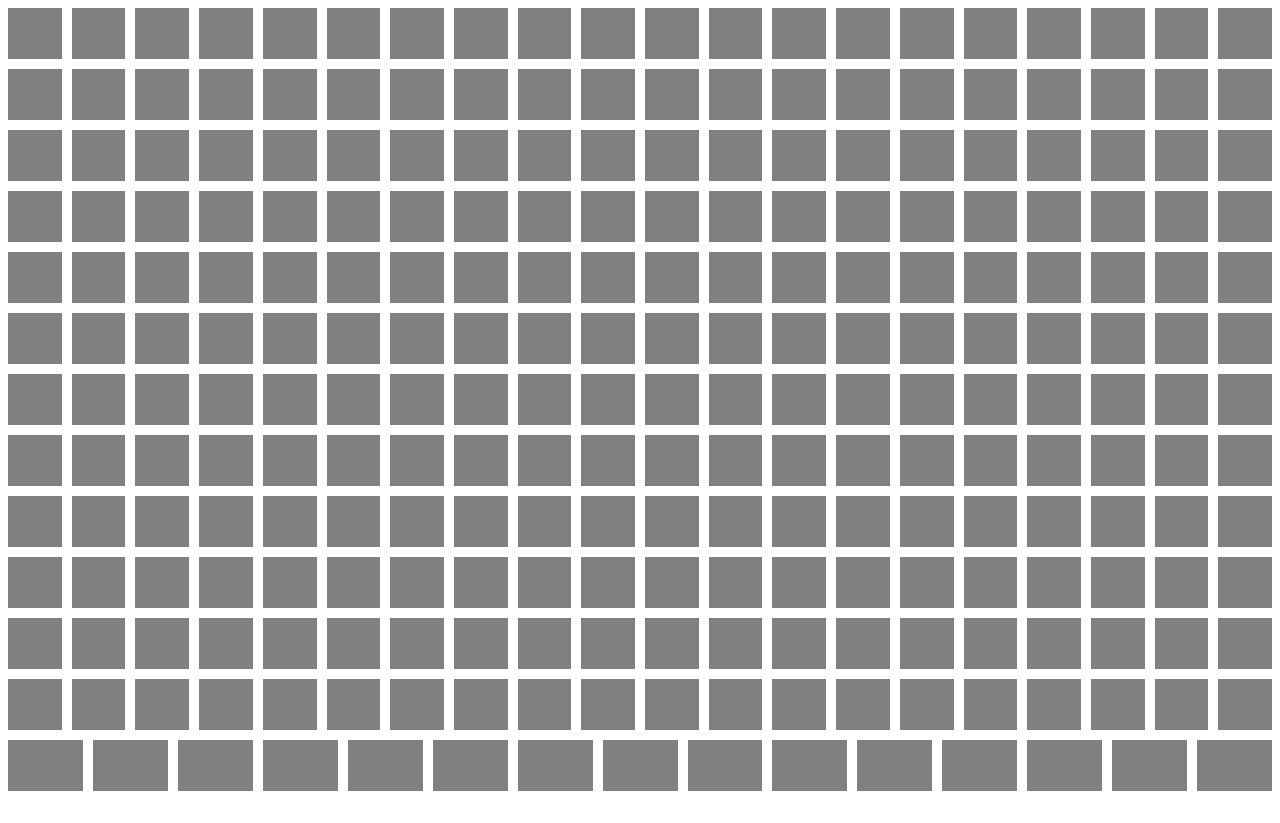
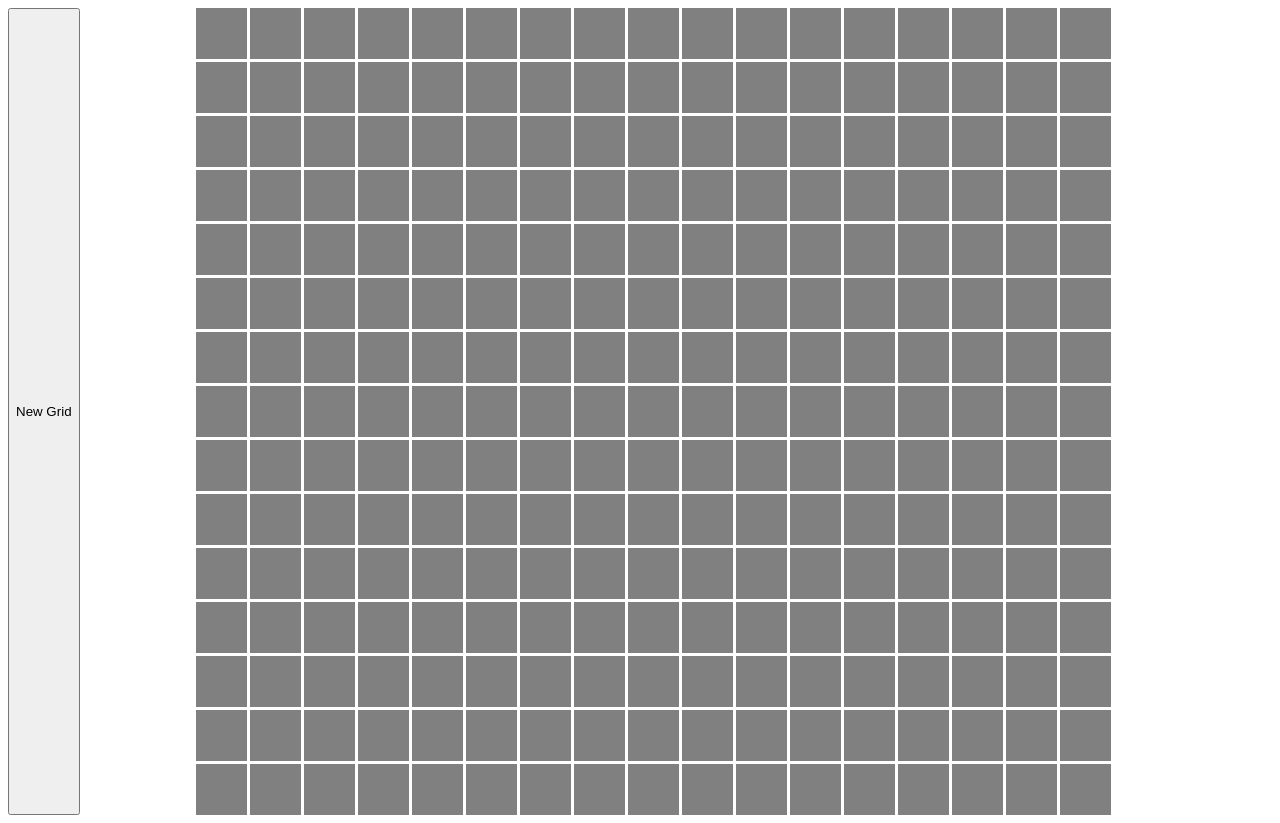
Before and after one commit to Sivasankar300/etch-a-sketch, a plain HTML site: page index.html in a window 1280 px wide. Before the commit the page ends 800 px from the top, so only its background shows below. Drawn offline with Linux system fonts and the light colour scheme.

Commit message:
(Build) Added a button to remove the existing divs

```diff
--- a/index.css
+++ b/index.css
@@ -1,18 +1,23 @@
 .divs {
-  flex-wrap: wrap;
   width: 51px;
   height: 51px;
-  display: flex;
-  flex: auto;
   background-color: gray;
 }
 
 #container {
   display: flex;
   flex-wrap: wrap;
-  gap: 10px;
+  gap: 3px;
+  width: 960px;
+  height: 450 px;
+  margin:auto;
+
 }
 
 .black{
   background-color: black;
 }
+
+body{
+  display:flex;
+}
--- a/index.html
+++ b/index.html
@@ -8,6 +8,9 @@
   <body>
     <script src="index.js" defer></script>
 
-    <div id="container"></div>
+    <button id="btn">New Grid</button>
+    <div id="container">
+
+    </div>
   </body>
 </html>
--- a/index.js
+++ b/index.js
@@ -7,6 +7,7 @@ for (i = 0; i < 255; i++) {
 }
 
 const divList = document.querySelectorAll(".divs");
+const button = document.querySelector('#btn');
 
 divList.forEach((divs) => {
 
@@ -14,3 +15,12 @@ divs.addEventListener("mouseenter", () => {
   console.log("yay");
   divs.classList.add("black");
 }); });
+
+const divs = document.querySelector('divs');
+
+
+button.addEventListener('click', () => {
+    while(container.hasChildNodes()) {
+     const deletedDivs = container.removeChild(container.firstChild);
+    }
+});
```
